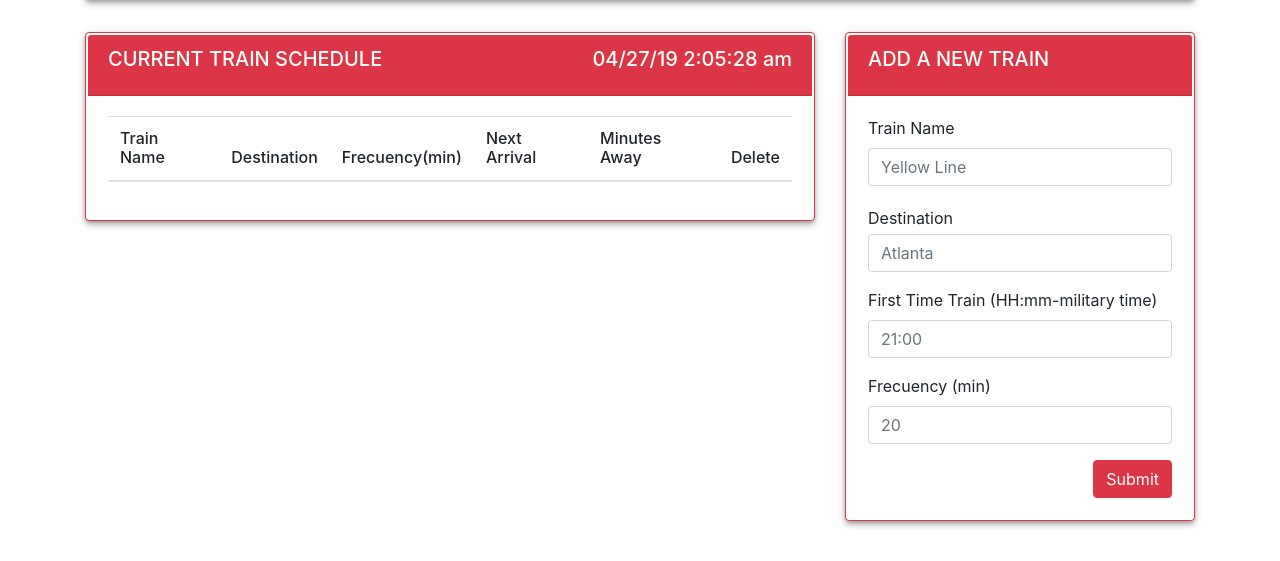
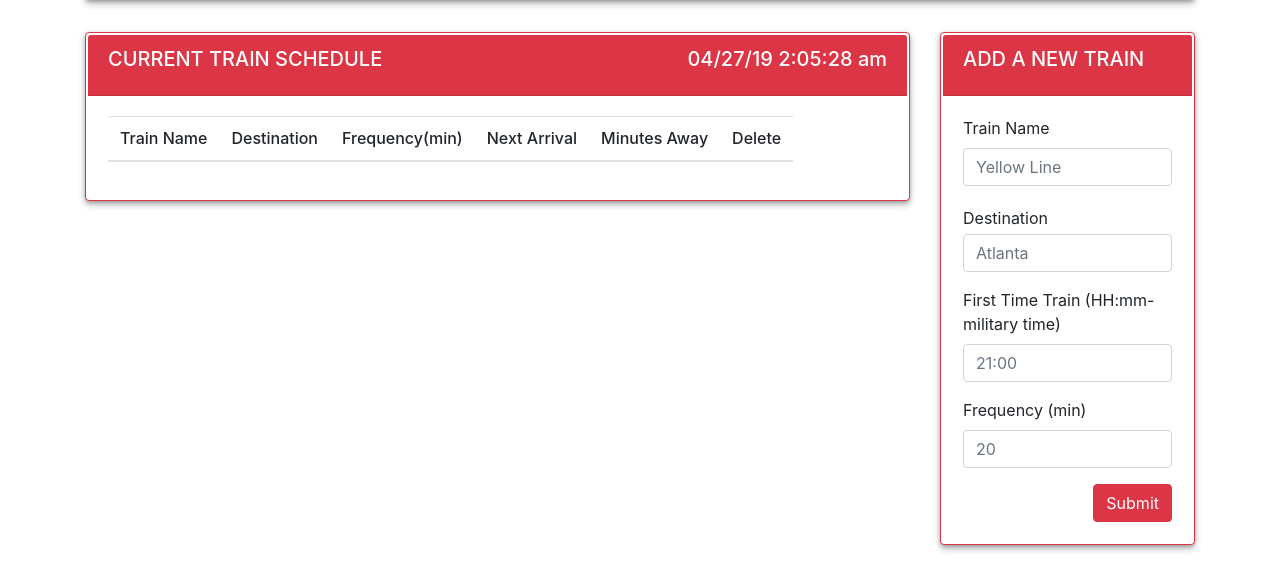
Before and after one commit to pirueto2004/TrainScheduler, a plain HTML site: page index.html in a window 1280 px wide. Shown: the part 279-840 px from the top of the page. Before the commit the page ends 816 px from the top, so only its background shows below. Drawn offline with nearby package versions, Linux system fonts and the light colour scheme; no server answers.

Commit message:
Relocated var database in the code to solve bug, changed table column to col-9 to better display it

```diff
--- a/assets/js/app.js
+++ b/assets/js/app.js
@@ -32,9 +32,6 @@ function setBackgroundImage(myObject, imageUrl) {
     // GLOBAL VARIABLES
     // ================
 
-    // Create a variable to reference the database
-    var database = firebase.database();
-
     var trainName;
     var trainDest;
     var firstTrain;
@@ -66,6 +63,8 @@ function setBackgroundImage(myObject, imageUrl) {
     };
     firebase.initializeApp(config);
 
+      // Create a variable to reference the database
+      var database = firebase.database();
 
     // Click Button changes what is stored in firebase
     $("#add-train-btn").on("click", function(event) {
@@ -91,7 +90,6 @@ function setBackgroundImage(myObject, imageUrl) {
         // Pushes train data to the database
         database.ref().push(newTrain);
         alert("Train successfully added");
-        // $("form")[0].reset();
 
         //Clears the form
         resetForm();
@@ -134,7 +132,7 @@ function setBackgroundImage(myObject, imageUrl) {
 
         // Next train time
         var nextTrain = moment().add(minAway, "minutes");
-        nextTrain = moment(nextTrain).format("hh:mm");
+        nextTrain = moment(nextTrain).format("hh:mm a");
         console.log("ARRIVAL TIME: " + nextTrain);
 
         //Append new row to the table with the new train input
--- a/index.html
+++ b/index.html
@@ -47,7 +47,7 @@
                     </div>
                 </div>
                   <div class="row">
-                      <div class="col-12 col-md-8 mb-3">
+                      <div class="col-12 col-md-9 mb-3">
                           <div class="card border-danger">
                               <div class="card-header bg-danger">
                                   <!-- These two elements will be displayed inline only on small "sm" devices and up -->
@@ -64,7 +64,7 @@
 
                                         <th  class="h6" scope="col" id="nameCol">Train Name</th>
                                         <th  class="h6" scope="col" id="destCol">Destination</th>
-                                        <th  class="h6" scope="col" id="frecCol">Frecuency(min)</th>
+                                        <th  class="h6" scope="col" id="frecCol">Frequency(min)</th>
                                         <th  class="h6" scope="col" id="nextCol">Next Arrival</th>
                                         <th  class="h6" scope="col" id="minCol">Minutes Away</th>
                                         <th  class="h6" scope="col" id="delCol">Delete</th>
@@ -79,7 +79,7 @@
 
                           </div>
                       </div>
-                      <div class="col-12 col-md-4 mb-3">
+                      <div class="col-12 col-md-3 mb-3">
                             <div class="card border-danger">
                                     <div class="card-header bg-danger">
                                         <h5 class="card-title text-white">ADD A NEW TRAIN</h5>
@@ -99,7 +99,7 @@
                                                     <input type="text" class="form-control" id="time-input" placeholder="21:00">
                                             </div>
                                             <div class="form-group">
-                                                    <label for="frec-input">Frecuency (min)</label>
+                                                    <label for="frec-input">Frequency (min)</label>
                                                     <input type="text" class="form-control" id="frec-input" placeholder="20">
                                             </div>
 
```
